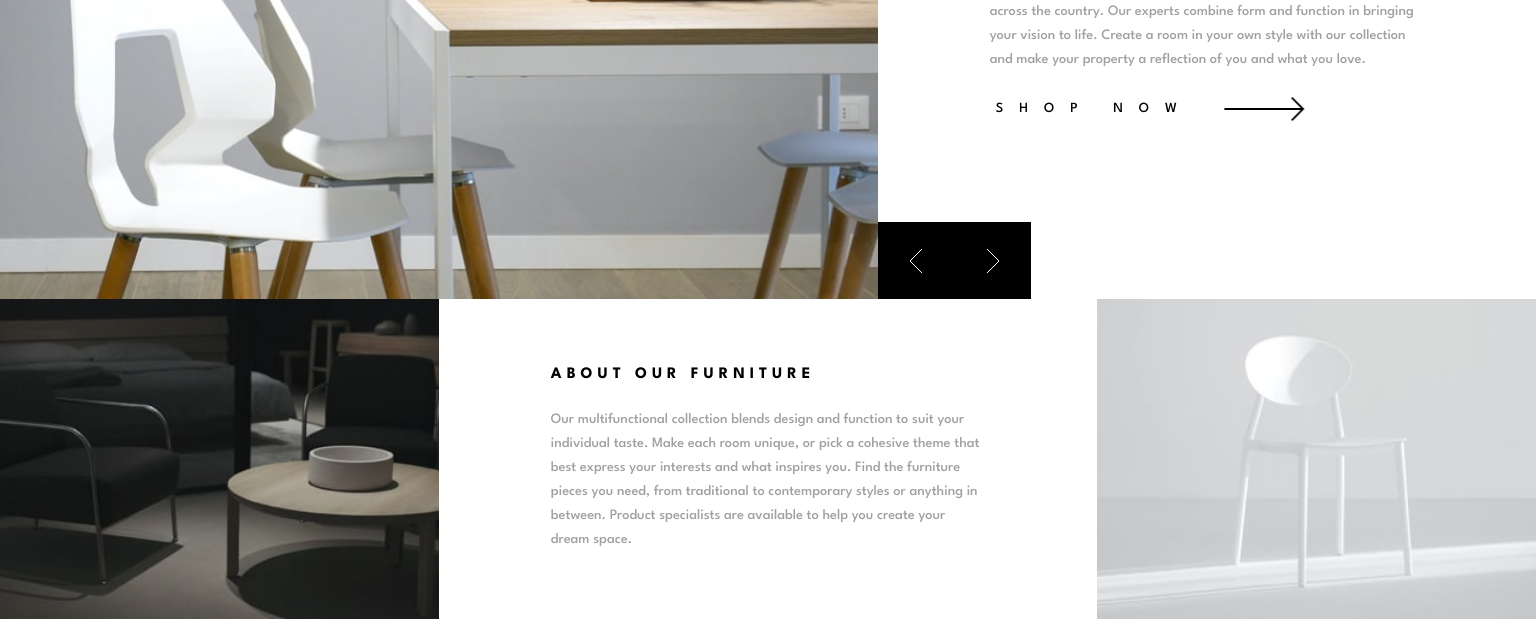
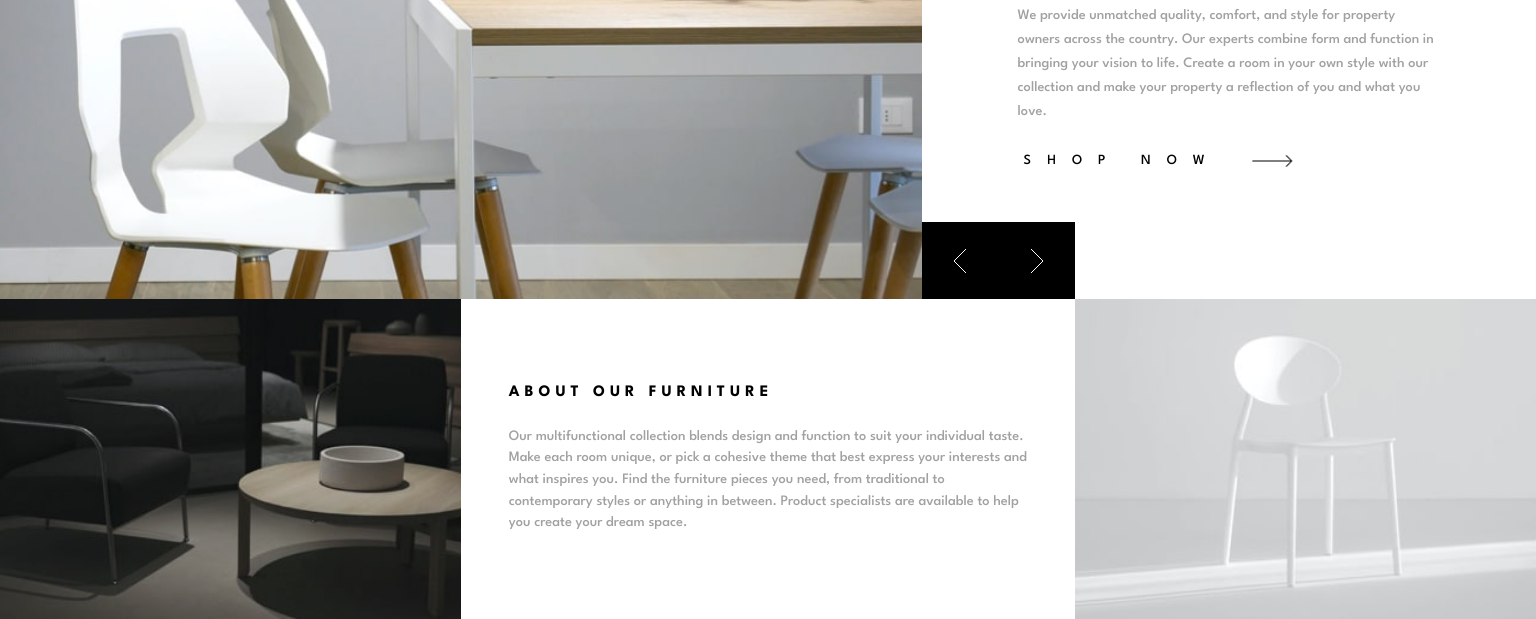
Before and after one commit to AlessioScarfone/room-home, a plain HTML site: page index.html in a window 1536 px wide. Shown: the part 181-800 px from the top of the page. Drawn offline with Linux system fonts and the light colour scheme.

Commit message:
feat: layout

```diff
--- a/index.html
+++ b/index.html
@@ -34,10 +34,10 @@
     </div>
     <nav class="menu" data-visible="false">
       <ul>
-        <li>home</li>
-        <li>shop</li>
-        <li>about</li>
-        <li>contact</li>
+        <li tabIndex="0">home</li>
+        <li tabIndex="0">shop</li>
+        <li tabIndex="0">about</li>
+        <li tabIndex="0">contact</li>
       </ul>
     </nav>
   </div>
@@ -99,7 +99,9 @@
 
       <button class="shop-now-btn uppercase">
         <span>Shop now</span>
-        <img aria-hidden="true" src="./images/icon-arrow.svg" alt="show now icon">
+        <span>
+          <img aria-hidden="true" src="./images/icon-arrow.svg" alt="show now icon">
+        </span>
       </button>
 
       <div class="slider-controllers d-hide-mobile">
@@ -114,7 +116,7 @@
       </picture>
     </div>
 
-    <div class="section info-text">
+    <div class="section info-text-container">
       <h3 class="uppercase letter-spacing-1"> About our furniture</h3>
 
       <p>
--- a/styles/index.css
+++ b/styles/index.css
@@ -35,21 +35,6 @@
     font-size: var(--fs-300);
 }
 
-@media screen and (min-width: 90rem) {
-    .section {
-        padding: 4rem 7rem;
-        line-height: 1.5rem;
-    }
-
-    .section h1 {
-        font-size: var(--fs-700);
-    }
-
-    .section h3 {
-        font-size: var(--fs-400);
-    }
-}
-
 /* ACCESSIBILITY */
 
 *:focus-visible {
@@ -78,7 +63,7 @@
     background: hsl(var(--clr-black));
     background-position: center;
     background-repeat: no-repeat;
-    z-index: 999;
+    z-index: 2;
     aspect-ratio: 1;
     padding-inline: 1.8rem;
 }
@@ -94,25 +79,25 @@
 .shop-now-btn {
     border: none;
     background: transparent;
-    align-self: flex-start;
-    letter-spacing: 1rem;
+    width: 100%;
     display: flex;
     gap: 1rem;
+    align-items: center;
+    text-align: left;
+    letter-spacing: 1rem;
     align-items: center;
     font-size: var(--fs-200);
     font-weight: var(--fw-500);
 }
 
-.shop-now-btn span {
-    flex-grow: 2;
-    flex-shrink: 0;
+.shop-now-btn span:nth-child(2) {
+    max-width: 4rem;
 }
 
 .shop-now-btn img {
     animation: 0.7s ease-in-out alternate infinite arrow;
     /* TODO: rimpicciolisci in caso desktop
      */
-
 }
 
 /* Remove animation */
@@ -166,7 +151,7 @@
 }
 
 .menu {
-    z-index: 1;
+    /* z-index: 1; */
     width: 100%;
     height: 100%;
 }
@@ -252,15 +237,25 @@
 @media screen and (min-width: 90rem) {
     main {
         max-height: 100vh;
+        min-height: 100vh;
+        overflow-y: hidden;
         display: grid;
-        grid-template-columns: repeat(7, 1fr);
-        grid-template-rows: repeat(5, 1fr);
+        grid-template-columns: repeat(10, minmax(0, 1fr));
+        grid-template-rows: repeat(5, minmax(0, 1fr));
         grid-template-areas:
-            "a a a a b b b"
-            "a a a a b b b"
-            "a a a a b b b"
-            "c c d d d e e"
-            "c c d d d e e";
+            "a a a a a a b b b b"
+            "a a a a a a b b b b"
+            "a a a a a a b b b b"
+            "c c c d d d d e e e"
+            "c c c d d d d e e e"
+    }
+
+    .section h1 {
+        font-size: var(--fs-900);
+    }
+
+    .section h3 {
+        font-size: var(--fs-400);
     }
 
     .hero-imgs {
@@ -272,6 +267,11 @@
         align-self: center;
         position: relative;
         height: 100%;
+        display: flex;
+        flex-direction: column;
+        justify-content: center;
+        padding: 4rem 6rem 20% 6rem;
+        line-height: 1.5rem;
     }
 
     .slider-controllers {
@@ -281,7 +281,8 @@
     }
 
     .slider-btn {
-        padding-inline: 2.4rem;
+        /* padding-inline: 2.4rem; */
+        width: 5vw;
         cursor: pointer;
     }
 
@@ -289,9 +290,10 @@
         grid-area: c;
     }
 
-    .info-text {
+    .info-text-container {
         grid-area: d;
         align-self: center;
+        padding-inline: 3rem;
     }
 
     .img-section_2 {
--- a/styles/vars.css
+++ b/styles/vars.css
@@ -10,8 +10,8 @@
     --fw-500: 500;
 
     /* font-sizes */
-    --fs-900: clamp(5rem, 8vw + 1rem, 9.375rem);
-    --fs-800: 3.5rem;
+    --fs-900: clamp(2.8rem, 2vw + 1rem, 3.2rem);
+    --fs-800: 2.8rem;
     --fs-700: 2.2rem;
     --fs-600: 2rem;
     --fs-500: 1.5rem;
```
